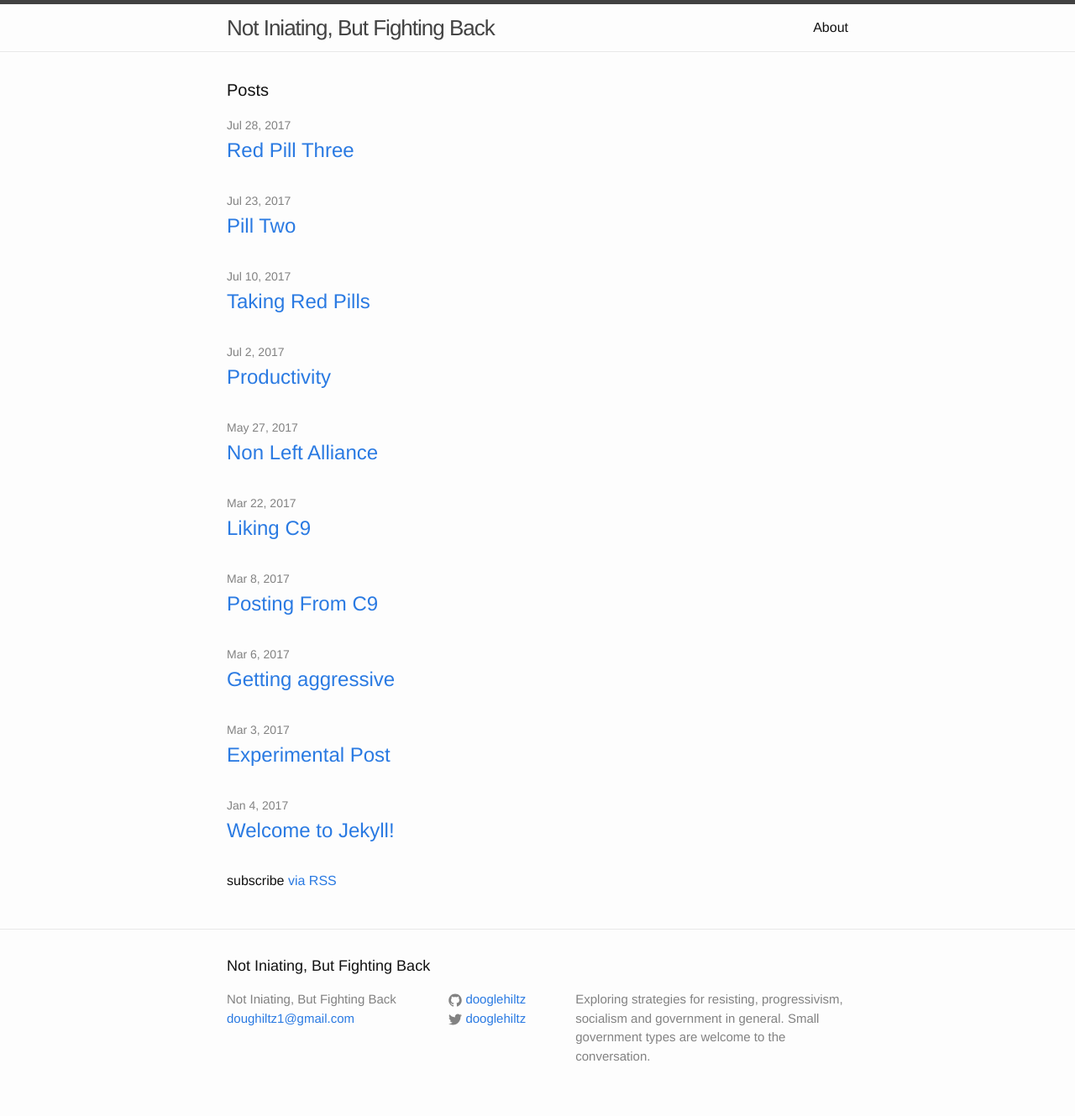
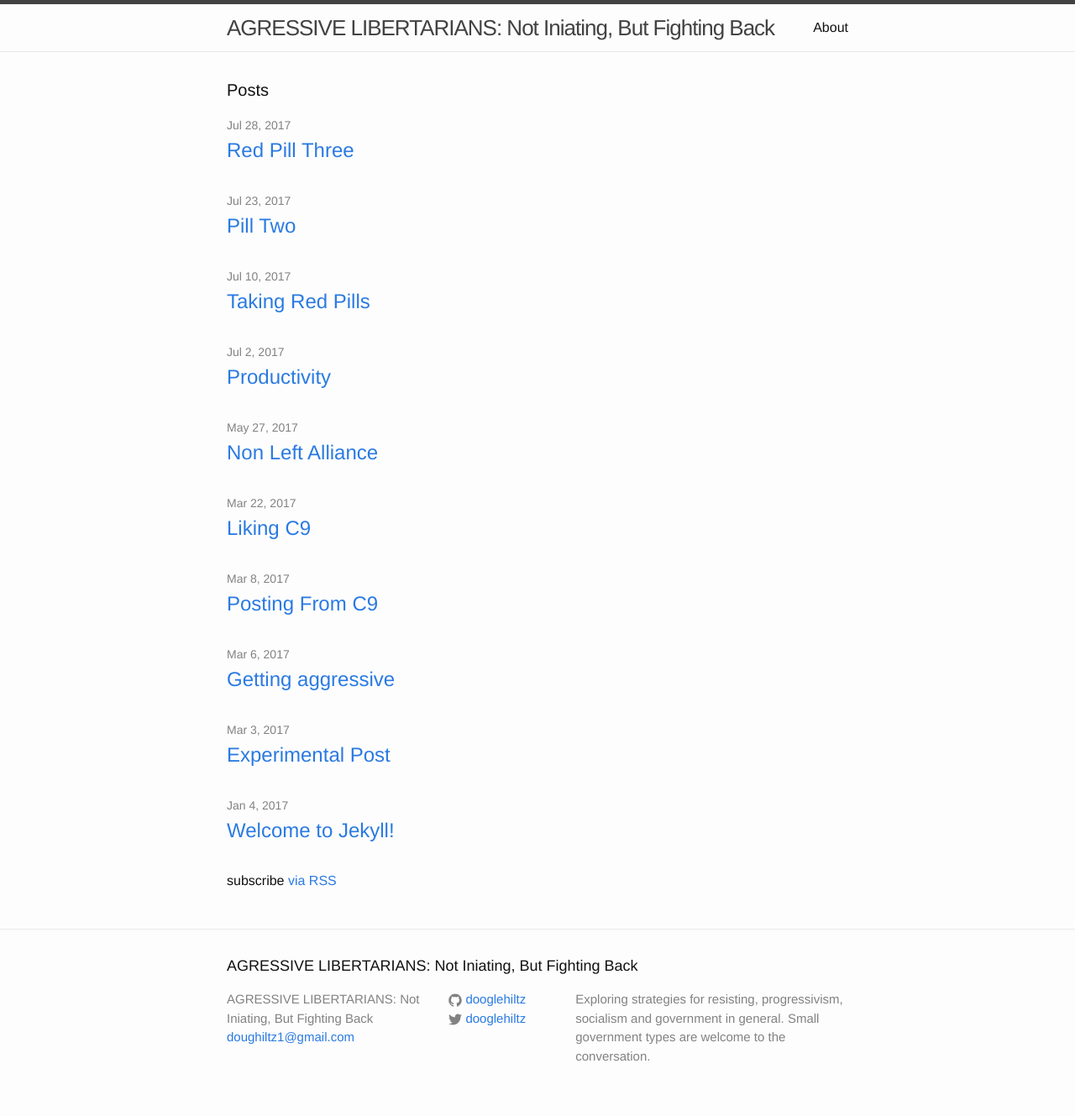
Before and after one commit to dooglehiltz/dooglehiltz.github.io, a Jekyll site: the page built from index.html, in a window 1280 px wide. Shown: the whole page at 84% size. Built offline with Jekyll 4.4.1, drawn with Linux system fonts in a browser that asks for light colours.

Commit message:
title change

```diff
--- a/_config.yml
+++ b/_config.yml
@@ -6,7 +6,7 @@
 # 'jekyll serve'. If you change this file, please restart the server process.
 
 # Site settings
-title: "Not Iniating, But Fighting Back"
+title: "AGRESSIVE LIBERTARIANS: Not Iniating, But Fighting Back"
 email: doughiltz1@gmail.com
 description: > # this means to ignore newlines until "baseurl:"
   Exploring strategies for resisting, progressivism, socialism and government in
```
